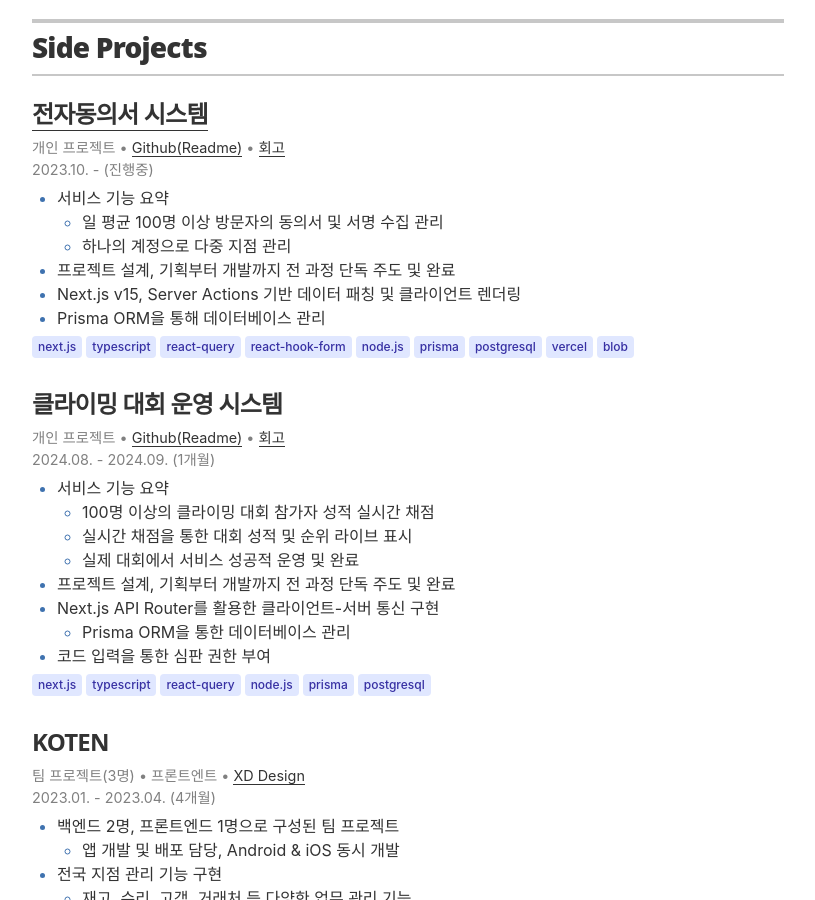
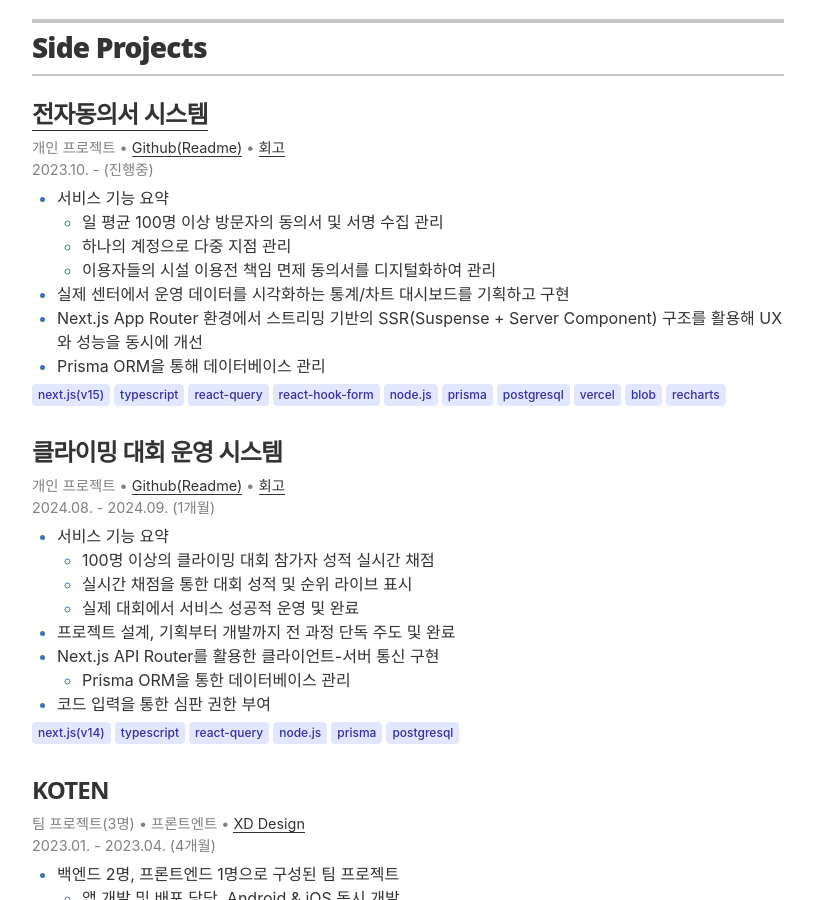
Before and after one commit to b0jun/b0jun.github.io, a Jekyll site: the page built from index.html, in a window 1280 px wide and 900 px high, scrolled down 2950 px. Shown: the whole window, without its empty margins (232-1047 px from the left). Built offline with Jekyll 4.4.1, drawn with Linux system fonts in a browser that asks for light colours.

Commit message:
mod: 이력서 내용 수정

```diff
--- a/_data/projects.yml
+++ b/_data/projects.yml
@@ -2,7 +2,7 @@
 - project: 전자동의서 시스템
   role: 개인 프로젝트
   duration: 2023.10. - (진행중)
-  url: "https://dolmenge.vercel.app/ko/gyms/dolmenge_jeonpo/pass"
+  url: "https://dolmenge.vercel.app/ko/gyms/test_gym/pass"
   links:
     - <a href="https://github.com/b0jun/climbing-pass" target="_blank" rel="noopener noreferrer">Github(Readme)</a>
     - <a href="https://spicycookie.me/Essay/climbing_pass" target="_blank" rel="noopener noreferrer">회고</a>
@@ -11,12 +11,13 @@
       subitems:
         - 일 평균 100명 이상 방문자의 동의서 및 서명 수집 관리
         - 하나의 계정으로 다중 지점 관리
-    - main: 프로젝트 설계, 기획부터 개발까지 전 과정 단독 주도 및 완료
-    - main: Next.js v15, Server Actions 기반 데이터 패칭 및 클라이언트 렌더링
+        - 이용자들의 시설 이용전 책임 면제 동의서를 디지털화하여 관리
+    - main: 실제 센터에서 운영 데이터를 시각화하는 통계/차트 대시보드를 기획하고 구현
+    - main: Next.js App Router 환경에서 스트리밍 기반의 SSR(Suspense + Server Component) 구조를 활용해 UX와 성능을 동시에 개선
     - main: Prisma ORM을 통해 데이터베이스 관리
 
   skills:
-    - next.js
+    - next.js(v15)
     - typescript
     - react-query
     - react-hook-form
@@ -25,6 +26,7 @@
     - postgresql
     - vercel
     - blob
+    - recharts
 
 
 - project: 클라이밍 대회 운영 시스템
@@ -45,7 +47,7 @@
       subitems: Prisma ORM을 통한 데이터베이스 관리
     - main: 코드 입력을 통한 심판 권한 부여
   skills:
-    - next.js
+    - next.js(v14)
     - typescript
     - react-query
     - node.js
```
